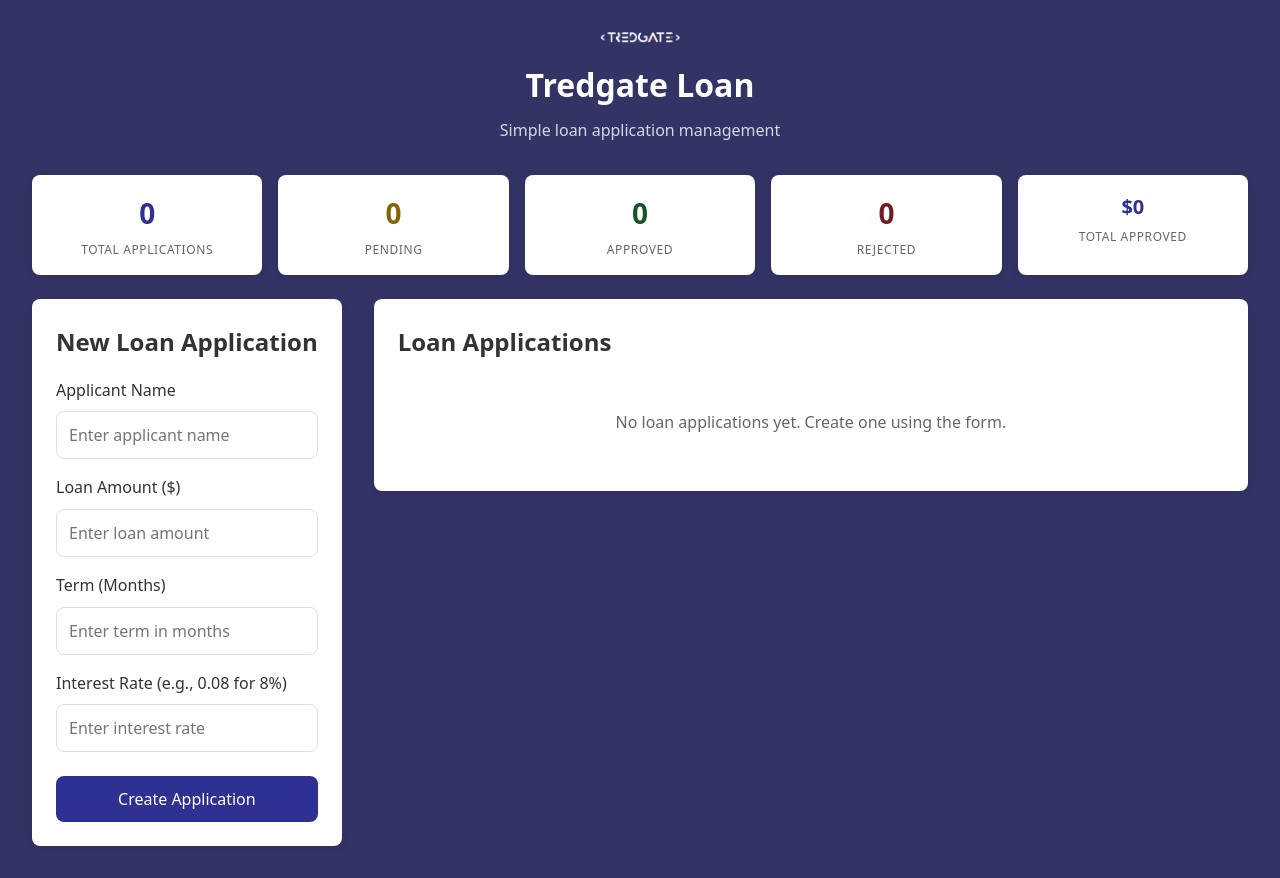
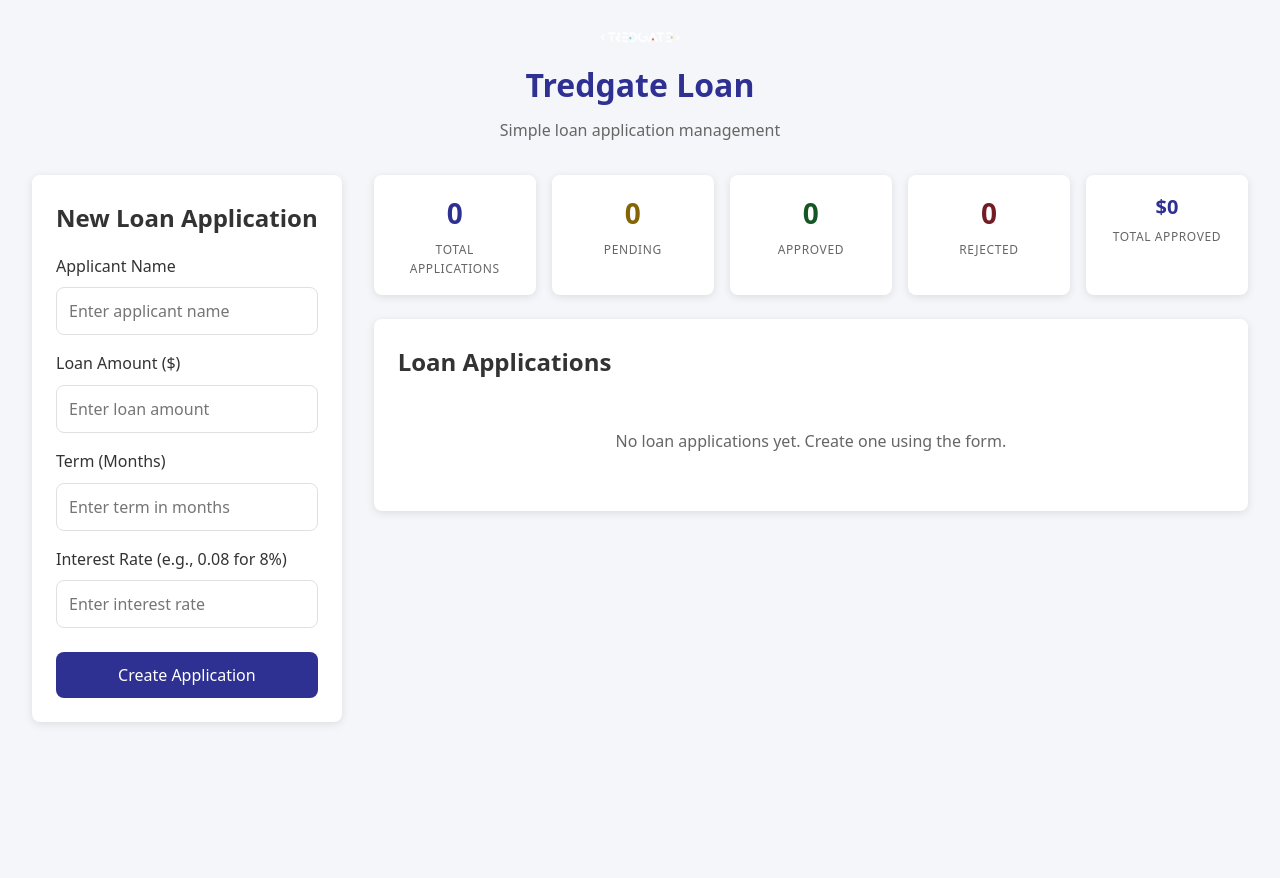
Before and after one commit to fifkapetr/TTTTEEEST, a Vue app: page / in a window 1280 px wide. Built offline with nearby package versions, Linux system fonts and the light colour scheme.

Commit message:
Refine UI layout and styling: light background, two-column layout
Co-authored-by: fifkapetr <95618620+fifkapetr@users.noreply.github.com>

```diff
--- a/src/App.vue
+++ b/src/App.vue
@@ -50,10 +50,10 @@ onMounted(() => {
       <p class="tagline">Simple loan application management</p>
     </header>
 
-    <LoanSummary :loans="loans" />
-
     <main class="main-content">
       <LoanForm @created="refreshLoans" />
+      <div class="right-panel">
+        <LoanSummary :loans="loans" />
         <LoanList
           :loans="loans"
           @approve="handleApprove"
@@ -61,6 +61,7 @@ onMounted(() => {
           @auto-decide="handleAutoDecide"
           @delete="handleDelete"
         />
+      </div>
     </main>
   </div>
 </template>
@@ -92,6 +93,14 @@ onMounted(() => {
   align-items: flex-start;
 }
 
+.right-panel {
+  flex: 1;
+  min-width: 0;
+  display: flex;
+  flex-direction: column;
+  gap: 1.5rem;
+}
+
 @media (max-width: 900px) {
   .main-content {
     flex-direction: column;
--- a/src/assets/main.css
+++ b/src/assets/main.css
@@ -3,12 +3,12 @@
 :root {
   --primary-color: #2E3192;
   --primary-hover: #1f2270;
-  --background-color: #336;
+  --background-color: #f4f6f9;
   --card-background: #ffffff;
   --text-color: #333333;
   --text-secondary: #666666;
-  --header-text-color: #ffffff;
-  --tagline-color: rgba(255, 255, 255, 0.8);
+  --header-text-color: #2E3192;
+  --tagline-color: #666666;
   --border-color: #e0e0e0;
   --success-color: #28a745;
   --danger-color: #dc3545;
--- a/src/components/LoanSummary.vue
+++ b/src/components/LoanSummary.vue
@@ -62,7 +62,6 @@ function formatCurrency(value: number): string {
   display: flex;
   gap: 1rem;
   flex-wrap: wrap;
-  margin-bottom: 1.5rem;
 }
 
 .stat-card {
```
Lines whose indentation alone changed are shown as unchanged.
